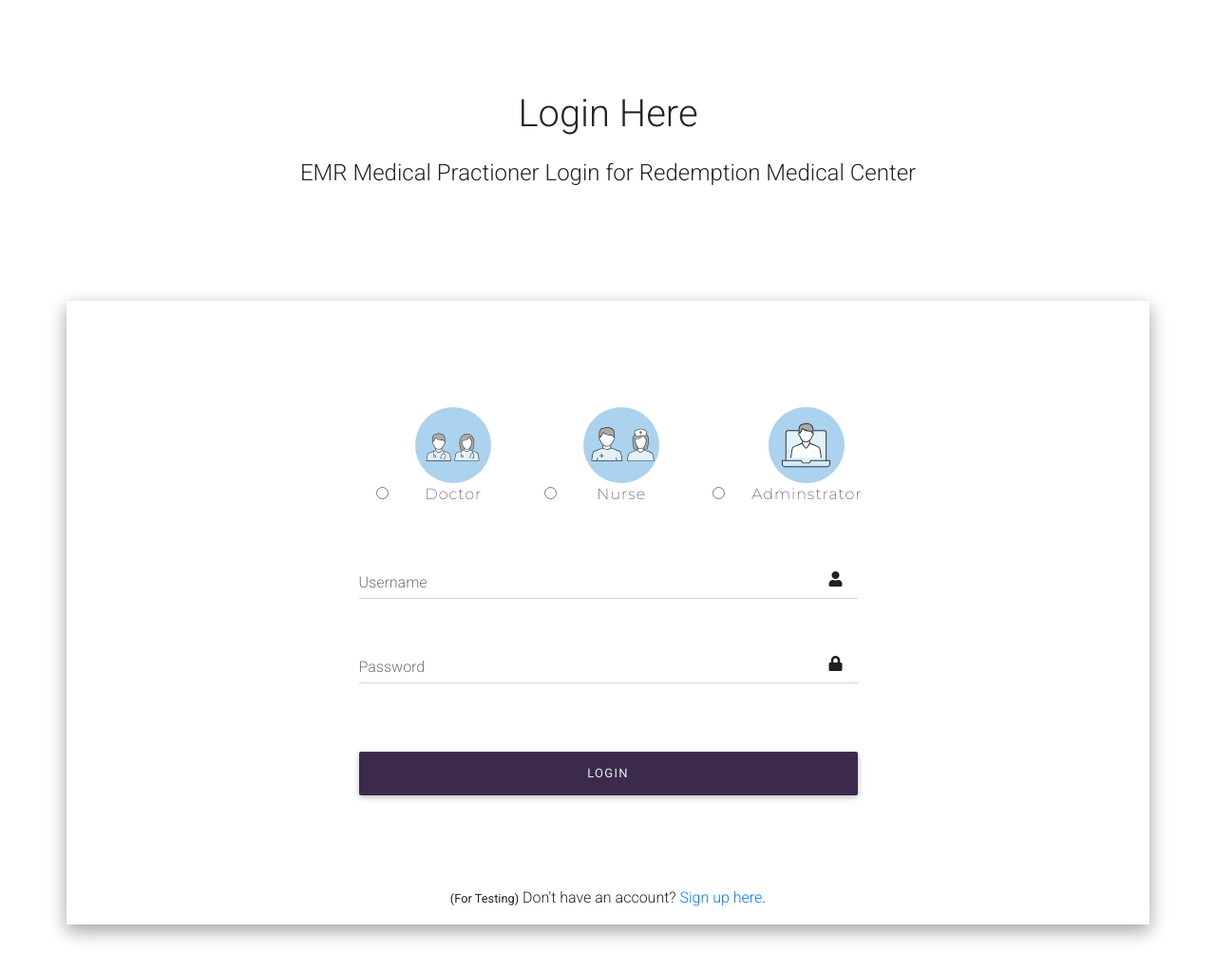
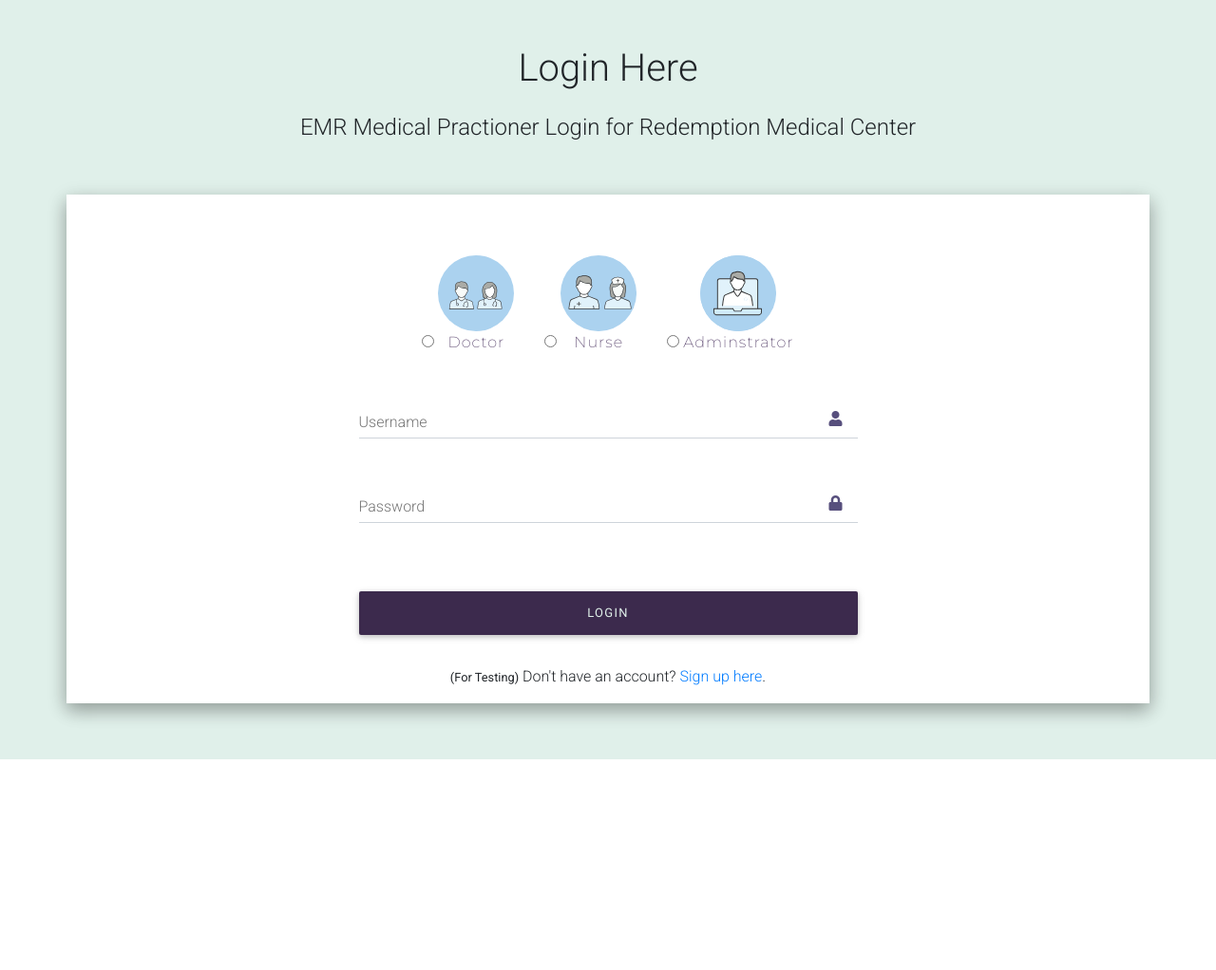
Before and after one commit to ClaireLally8/La-Ruche, a Flask app: page / in a window 1280 px wide. Shown: the whole page at 95% size. After the commit the page ends 800 px from the top, so only its background shows below. Run offline with Flask 2, Linux system fonts and the light colour scheme; some libraries are stand-ins or nearby versions.

Commit message:
Finishing touches to login page

```diff
--- a/static/css/style.css
+++ b/static/css/style.css
@@ -1,7 +1,26 @@
 @import url('https://fonts.googleapis.com/css2?family=Montserrat:wght@100;200;300;400;500;600;700;800;900&display=swap');
-
+body {
+    background-color:#e0f0ea;
+}
+.overlay {
+    background-color:white;
+}
+.md-form .input-prefix{
+    color:#574f7d!important;
+}
+.md-form .input-prefix.active {
+    color:#95adbe!important;
+}
+.md-form input[type='text']:not(.broswer-default):focus:not([readonly]){
+    color:#95adbe!important;
+    border-bottom:1px solid #95adbe!important;
+    box-shadow: 0 1px 0 0 #95adbe!important;
+}
+.label:focus {
+    color:#95adbe!important;
+}
 .section {
-    padding: 6rem 0rem 6rem 0rem;
+    padding: 3rem 0rem 2rem 0rem;
 }
 .role {
     height: 80px;
--- a/templates/index.html
+++ b/templates/index.html
@@ -5,39 +5,39 @@
 	<h1 class="page-head text-center">Login Here</h1>
 	<h4 class="page-sub py-3 text-center">EMR Medical Practioner Login for Redemption Medical Center</h4>
 </section>
-<div class="container z-depth-2 mb-5 pb-3">
+<div class="container overlay z-depth-2 mb-5 pb-3">
 	<section class="section">
 		<div class="container">
 			<form method="POST" action="{{ url_for('login') }}">
 				<div class="row d-flex justify-content-center">
 					<div class="row-3 p-3">
-              <input type="radio" id="doctor" name="profession" class="mx-4 my-4 radio px-3 py-3">
+						<input type="radio" id="doctor" name="profession" class="radio">
 						<label for="doctor" class="text-center job-label"><img class="img-fluid role" src="../static/images/drs.svg" /><br>Doctor</label>
 					</div>
 					<div class="row-3 p-3">
-              <input type="radio" id="nurse" name="profession" class="mx-4 my-4 radio px-3 py-3">
+						<input type="radio" id="nurse" name="profession" class="radio">
 						<label for="nurse" class="text-center job-label"><img class="img-fluid role" src="../static/images/nurse.svg" /><br>Nurse</label>
 					</div>
 					<div class="row-3 p-3">
-              <input type="radio" id="admin" name="profession" class="mx-4 my-4 radio px-3 py-3">
+						<input type="radio" id="admin" name="profession" class="radio">
 						<label for="admin" class="text-center job-label"><img class="img-fluid role" src="../static/images/admin.svg" /><br>Adminstrator</label>
 					</div>
 				</div>
 				<div class="row d-flex justify-content-center">
 					<div class="col-sm-12 col-md-6 col-lg-6">
-          <div class="md-form input-with-post-icon">
+						<div class="md-form input-with-post-icon icon">
 							<i class="fas fa-user input-prefix"></i>
 							<input type="text" id="username" name="username" class="form-control" required>
-            <label for="username">Username</label>
+							<label for="username" class="label">Username</label>
 						</div>
 					</div>
 				</div>
 				<div class="row d-flex justify-content-center">
 					<div class="col-sm-12 col-md-6 col-lg-6">
-          <div class="md-form input-with-post-icon">
+						<div class="md-form input-with-post-icon icon">
 							<i class="fas fa-lock input-prefix"></i>
 							<input type="text" id="password" name="password" class="form-control" required>
-            <label for="password">Password</label>
+							<label for="password" class="label">Password</label>
 						</div>
 					</div>
 				</div>
```
Lines whose indentation alone changed are shown as unchanged.
